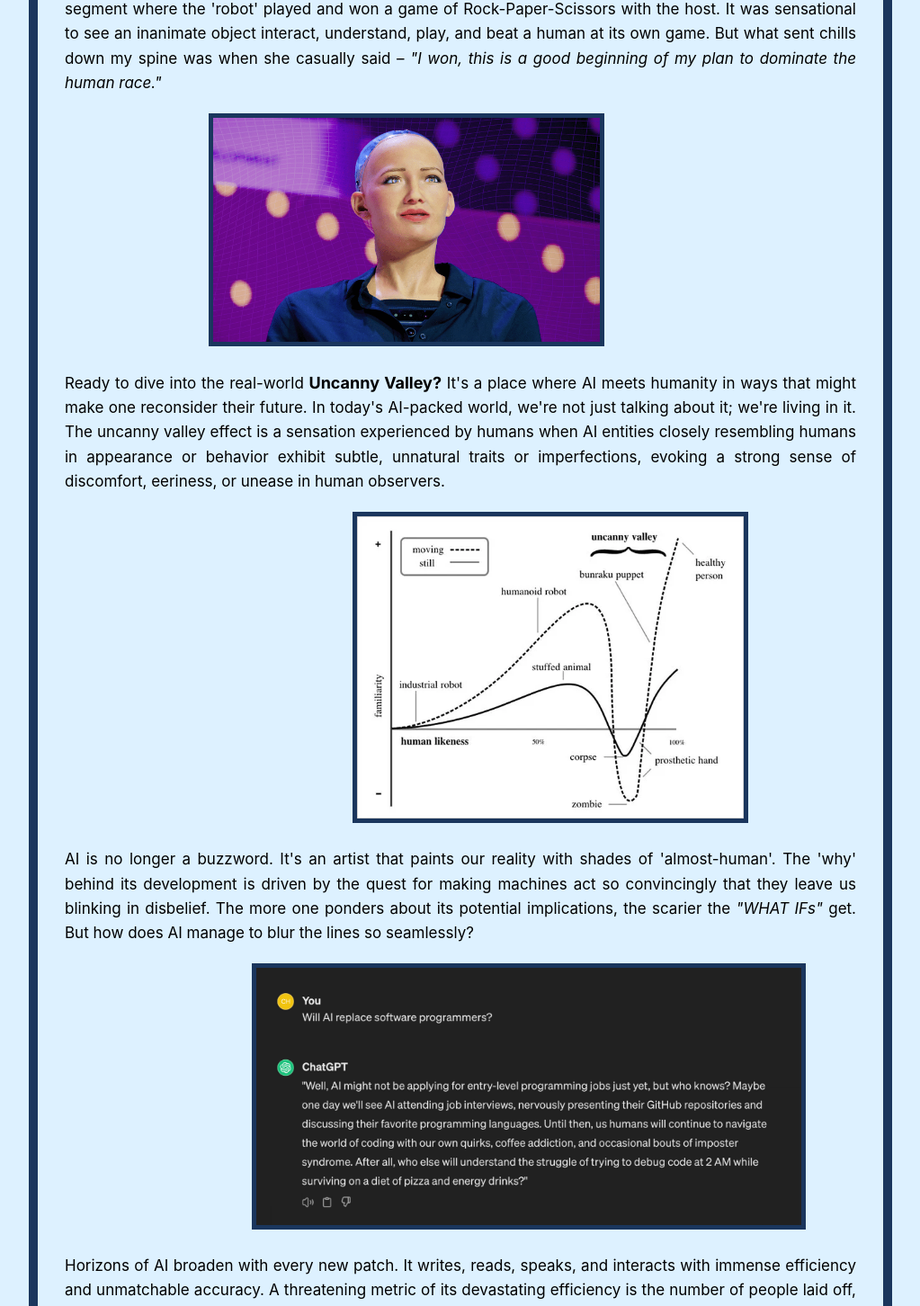
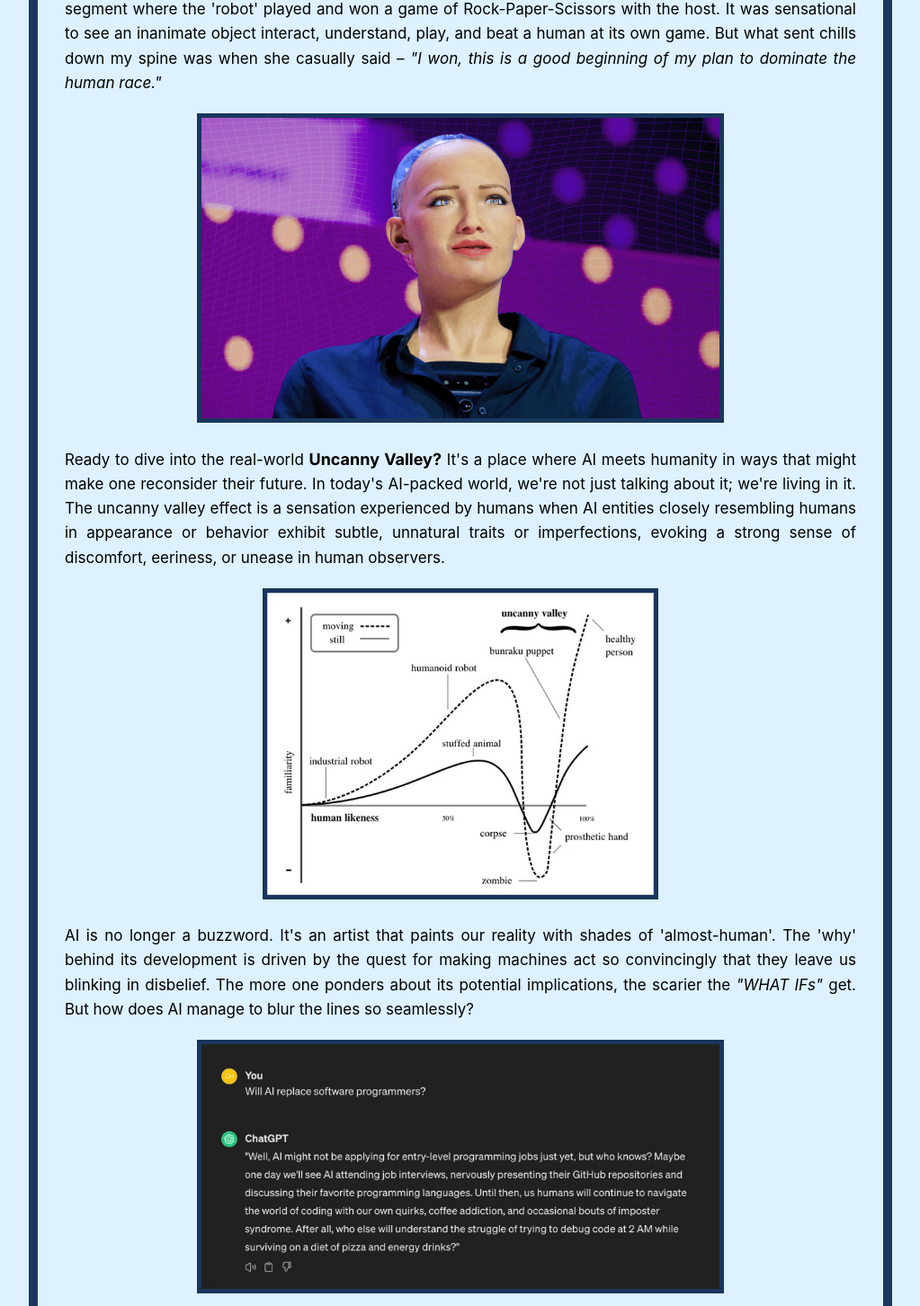
Before and after one commit to Pictoreal-Organization/Pictoreal-Main-Website, a Next.js app: page /blogs/blog1 in a window 1280 px wide. Shown: the part 1096-2548 px from the top of the page at 90% size, without its empty margins (128-1151 px from the left). Built offline with nearby package versions, Linux system fonts and the light colour scheme; a web font is replaced by a local one.

Commit message:
blogs updated

```diff
--- a/src/app/blogs/blog1/page.js
+++ b/src/app/blogs/blog1/page.js
@@ -5,7 +5,7 @@ export default function Blog1() {
     <>
       <div className="flex flex-col p-2 mt-[10vh]  md:p-10 pt-10">
         <div className="relative bg-submarine w-full md:w-4/5 max-w-[1200px] p-2 md:p-5 border-[10px] border-[#1a365d] mx-auto">
-          <div className="font-heading font-extrabold pt-2 text-5xl text-center mt-14 mb-5">
+          <div className="font-heading font-extrabold text-[#111c33] pt-2 text-5xl text-center mt-14 mb-5">
             Uncanny Valley
           </div>
           <div className="flex items-center justify-center">
@@ -56,9 +56,9 @@ export default function Blog1() {
                   human race."
                 </i>
               </p>
-              <div className="blog-content-image border-[5px] border-[#1a365d] md:w-5/10 md:mx-40">
+              <div className="blog-content-image w-full flex justify-center items-center">
                 <img
-                  className="w-auto h-auto max-w-full"
+                  className="w-auto h-auto max-w-full md:max-w-4/6 border-[5px] border-[#1a365d]"
                   src="../blog/blog1-content-image-1.png"
                   alt="Sofia the robot"
                 />
@@ -75,9 +75,9 @@ export default function Blog1() {
                 imperfections, evoking a strong sense of discomfort, eeriness,
                 or unease in human observers.
               </p>
-              <div className="blog-content-image border-[5px] border-[#1a365d] md:w-5/10 md:mx-80">
+              <div className="blog-content-image flex justify-center items-center">
                 <img
-                  className="w-auto h-auto max-w-full"
+                  className="w-auto h-auto max-w-full border-[5px] border-[#1a365d] md:max-w-1/2"
                   src="../blog/blog1-content-img-2.webp"
                   alt="Uncanny Valley"
                 />
@@ -92,9 +92,9 @@ export default function Blog1() {
                 <i>"WHAT IFs"</i> get. But how does AI manage to blur the lines
                 so seamlessly?
               </p>
-              <div className="blog-content-image border-[5px] border-[#1a365d] w-auto md:w-7/10 md:mx-52">
+              <div className="blog-content-image flex justify-center items-center">
                 <img
-                  className="w-auto h-auto max-w-full"
+                  className="w-auto h-auto max-w-full border-[5px] border-[#1a365d] md:max-w-2/3"
                   src="../blog/blog1-content-img-3.png"
                   alt="AI blurring lines"
                 />
@@ -145,9 +145,9 @@ export default function Blog1() {
                 independently generate art for yourselves with AI. This is the
                 uncanny valley.
               </p>
-              <div className="blog-content-image border-[5px] border-[#1a365d] w-auto md:w-8/10 md:mx-72">
+              <div className="blog-content-image flex justify-center items-center">
                 <img
-                  className="w-auto h-auto max-w-full"
+                  className="w-auto h-auto max-w-full border-[5px] border-[#1a365d] max-w-4/6"
                   src="../blog/blog1-content-img-4.jpg"
                   alt="DALL-E art"
                 />
--- a/src/app/blogs/blog2/page.js
+++ b/src/app/blogs/blog2/page.js
@@ -12,7 +12,7 @@ export default function Blog2() {
               </div>
             </Link>
           </div> */}
-          <div className="font-heading font-extrabold pt-2 text-5xl text-center mt-14 mb-5">
+          <div className="font-heading font-extrabold pt-2 text-5xl text-[#111c33] text-center mt-14 mb-5">
             Mysteries of Particle Physics: A Cosmic Dance of Tiny Wonders and
             Universal Forces
           </div>
--- a/src/app/blogs/blog3/page.js
+++ b/src/app/blogs/blog3/page.js
@@ -12,7 +12,7 @@ export default function Blog3() {
               </div>
             </Link>
           </div> */}
-          <div className="font-heading pt-2 text-5xl font-extrabold text-center mt-14 mb-5">
+          <div className="font-heading pt-2 text-[#111c33] text-5xl font-extrabold text-center mt-14 mb-5">
             Error 500 - The Flawed Beauty of Your Day
           </div>
           <div className="flex items-center justify-center">
--- a/src/app/blogs/blog4/page.js
+++ b/src/app/blogs/blog4/page.js
@@ -6,7 +6,7 @@ export default function BlogDakhni() {
     <>
       <div className="flex flex-col mt-[10vh] shadow-md p-2 md:p-10 pt-10">
         <div className="relative bg-submarine w-full md:w-4/5 max-w-[1200px] py-10 md:p-5 border-[10px] border-[#1a365d] mx-auto">
-          <div className="font-heading font-extrabold pt-2 text-5xl text-center mt-14 mb-5">
+          <div className="font-heading font-extrabold text-[#111c33] pt-2 text-5xl text-center mt-14 mb-5">
             अरे बैगन ! - चलिये, जानते है दक्खनी की दुनिया
           </div>
           <div className="flex items-center justify-center">
--- a/src/app/blogs/blog5/page.js
+++ b/src/app/blogs/blog5/page.js
@@ -5,7 +5,7 @@ export default function blog5() {
     <>
       <div className="flex mt-[10vh]  flex-col p-2 md:p-10 pt-10">
         <div className="relative bg-submarine w-full md:w-4/5 max-w-[1200px] p-2 md:p-5 border-[10px] border-[#1a365d] mx-auto">
-          <div className="font-heading font-extrabold pt-2 text-5xl text-firefly text-center mt-14 mb-5">
+          <div className="font-heading text-[#111c33] font-extrabold pt-2 text-5xl text-firefly text-center mt-14 mb-5">
             Dreams and Deadlines
           </div>
           <div className="flex items-center justify-center">
```
